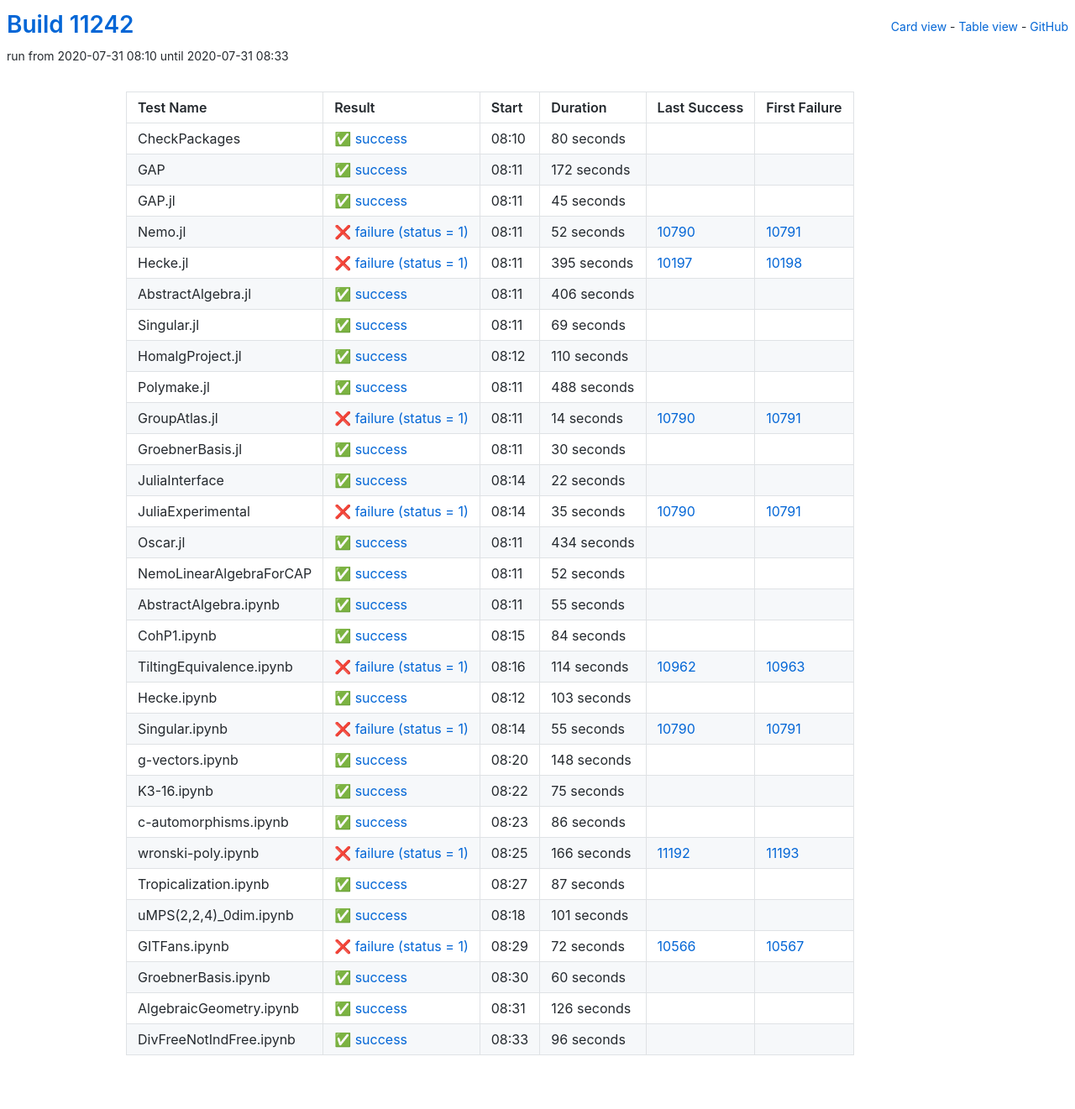
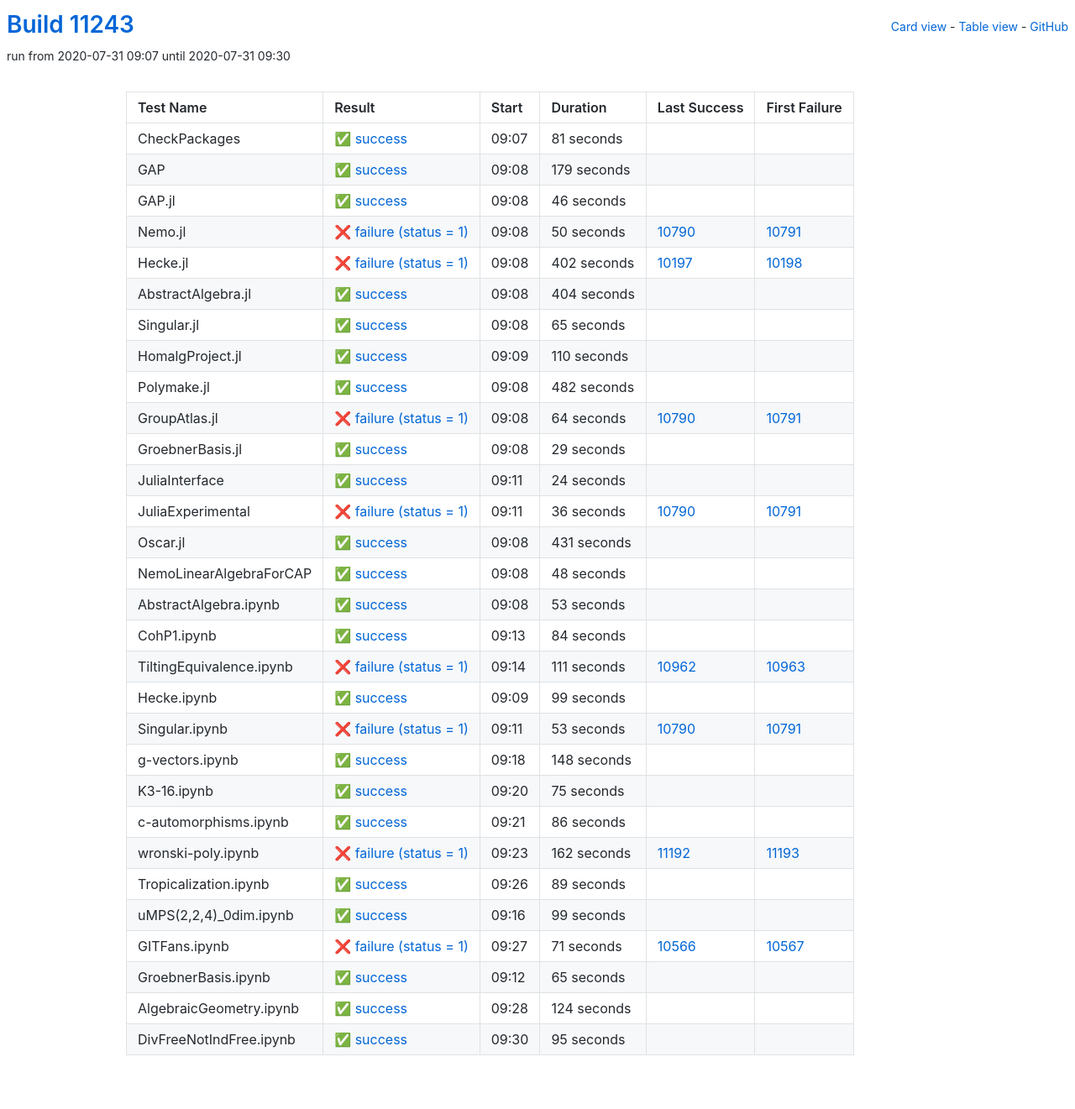
Before and after one commit to oscar-system/oscar-ci-status, a Jekyll site: the page built from table.html, in a window 1280 px wide. Shown: the whole page at 84% size. Built offline with Jekyll 4.4.1, drawn with Linux system fonts in a browser that asks for light colours.

Commit message:
Build #11243

```diff
--- a/_data/ci.yml
+++ b/_data/ci.yml
@@ -1,6 +1,6 @@
 ---
-build: 11242
-build_url: https://oscarci.mathematik.uni-kl.de/job/oscar/11242/
+build: 11243
+build_url: https://oscarci.mathematik.uni-kl.de/job/oscar/11243/
 job: oscar
 organization: oscar-system
 repo: oscar-ci-status
@@ -8,92 +8,92 @@
 tests:
 - name: CheckPackages
   id: checkpackages
-  log: https://oscarci.mathematik.uni-kl.de/job/oscar/11242/artifact/logs/build-11242/CheckPackages.log
-  start: 2020-07-31 08:10
+  log: https://oscarci.mathematik.uni-kl.de/job/oscar/11243/artifact/logs/build-11243/CheckPackages.log
+  start: 2020-07-31 09:07
   success: true
   exitcode: 0
   status: success
-  duration: 80
+  duration: 81
   last_success: false
   last_success_url:
   first_failure: false
   first_failure_url:
 - name: GAP
   id: gap
-  log: https://oscarci.mathematik.uni-kl.de/job/oscar/11242/artifact/logs/build-11242/GAP.log
-  start: 2020-07-31 08:11
+  log: https://oscarci.mathematik.uni-kl.de/job/oscar/11243/artifact/logs/build-11243/GAP.log
+  start: 2020-07-31 09:08
   success: true
   exitcode: 0
   status: success
-  duration: 172
+  duration: 179
   last_success: false
   last_success_url:
   first_failure: false
   first_failure_url:
 - name: GAP.jl
   id: gap-jl
-  log: https://oscarci.mathematik.uni-kl.de/job/oscar/11242/artifact/logs/build-11242/GAP.jl.log
-  start: 2020-07-31 08:11
+  log: https://oscarci.mathematik.uni-kl.de/job/oscar/11243/artifact/logs/build-11243/GAP.jl.log
+  start: 2020-07-31 09:08
   success: true
   exitcode: 0
   status: success
-  duration: 45
+  duration: 46
   last_success: false
   last_success_url:
   first_failure: false
   first_failure_url:
 - name: Nemo.jl
   id: nemo-jl
-  log: https://oscarci.mathematik.uni-kl.de/job/oscar/11242/artifact/logs/build-11242/Nemo.jl.log
-  start: 2020-07-31 08:11
+  log: https://oscarci.mathematik.uni-kl.de/job/oscar/11243/artifact/logs/build-11243/Nemo.jl.log
+  start: 2020-07-31 09:08
   success: false
   exitcode: 1
   status: failure
-  duration: 52
+  duration: 50
   last_success: 10790
   last_success_url: https://oscarci.mathematik.uni-kl.de/job/oscar/10790/
   first_failure: 10791
   first_failure_url: https://oscarci.mathematik.uni-kl.de/job/oscar/10791/
 - name: Hecke.jl
   id: hecke-jl
-  log: https://oscarci.mathematik.uni-kl.de/job/oscar/11242/artifact/logs/build-11242/Hecke.jl.log
-  start: 2020-07-31 08:11
+  log: https://oscarci.mathematik.uni-kl.de/job/oscar/11243/artifact/logs/build-11243/Hecke.jl.log
+  start: 2020-07-31 09:08
   success: false
   exitcode: 1
   status: failure
-  duration: 395
+  duration: 402
   last_success: 10197
   last_success_url: https://oscarci.mathematik.uni-kl.de/job/oscar/10197/
   first_failure: 10198
   first_failure_url: https://oscarci.mathematik.uni-kl.de/job/oscar/10198/
 - name: AbstractAlgebra.jl
   id: abstractalgebra-jl
-  log: https://oscarci.mathematik.uni-kl.de/job/oscar/11242/artifact/logs/build-11242/AbstractAlgebra.jl.log
-  start: 2020-07-31 08:11
+  log: https://oscarci.mathematik.uni-kl.de/job/oscar/11243/artifact/logs/build-11243/AbstractAlgebra.jl.log
+  start: 2020-07-31 09:08
   success: true
   exitcode: 0
   status: success
-  duration: 406
+  duration: 404
   last_success: false
   last_success_url:
   first_failure: false
   first_failure_url:
 - name: Singular.jl
   id: singular-jl
-  log: https://oscarci.mathematik.uni-kl.de/job/oscar/11242/artifact/logs/build-11242/Singular.jl.log
-  start: 2020-07-31 08:11
+  log: https://oscarci.mathematik.uni-kl.de/job/oscar/11243/artifact/logs/build-11243/Singular.jl.log
+  start: 2020-07-31 09:08
   success: true
   exitcode: 0
   status: success
-  duration: 69
+  duration: 65
   last_success: false
   last_success_url:
   first_failure: false
   first_failure_url:
 - name: HomalgProject.jl
   id: homalgproject-jl
-  log: https://oscarci.mathematik.uni-kl.de/job/oscar/11242/artifact/logs/build-11242/HomalgProject.jl.log
-  start: 2020-07-31 08:12
+  log: https://oscarci.mathematik.uni-kl.de/job/oscar/11243/artifact/logs/build-11243/HomalgProject.jl.log
+  start: 2020-07-31 09:09
   success: true
   exitcode: 0
   status: success
@@ -104,104 +104,104 @@
   first_failure_url:
 - name: Polymake.jl
   id: polymake-jl
-  log: https://oscarci.mathematik.uni-kl.de/job/oscar/11242/artifact/logs/build-11242/Polymake.jl.log
-  start: 2020-07-31 08:11
+  log: https://oscarci.mathematik.uni-kl.de/job/oscar/11243/artifact/logs/build-11243/Polymake.jl.log
+  start: 2020-07-31 09:08
   success: true
   exitcode: 0
   status: success
-  duration: 488
+  duration: 482
   last_success: false
   last_success_url:
   first_failure: false
   first_failure_url:
 - name: GroupAtlas.jl
   id: groupatlas-jl
-  log: https://oscarci.mathematik.uni-kl.de/job/oscar/11242/artifact/logs/build-11242/GroupAtlas.jl.log
-  start: 2020-07-31 08:11
+  log: https://oscarci.mathematik.uni-kl.de/job/oscar/11243/artifact/logs/build-11243/GroupAtlas.jl.log
+  start: 2020-07-31 09:08
   success: false
   exitcode: 1
   status: failure
-  duration: 14
+  duration: 64
   last_success: 10790
   last_success_url: https://oscarci.mathematik.uni-kl.de/job/oscar/10790/
   first_failure: 10791
   first_failure_url: https://oscarci.mathematik.uni-kl.de/job/oscar/10791/
 - name: GroebnerBasis.jl
   id: groebnerbasis-jl
-  log: https://oscarci.mathematik.uni-kl.de/job/oscar/11242/artifact/logs/build-11242/GroebnerBasis.jl.log
-  start: 2020-07-31 08:11
+  log: https://oscarci.mathematik.uni-kl.de/job/oscar/11243/artifact/logs/build-11243/GroebnerBasis.jl.log
+  start: 2020-07-31 09:08
   success: true
   exitcode: 0
   status: success
-  duration: 30
+  duration: 29
   last_success: false
   last_success_url:
   first_failure: false
   first_failure_url:
 - name: JuliaInterface
   id: juliainterface
-  log: https://oscarci.mathematik.uni-kl.de/job/oscar/11242/artifact/logs/build-11242/JuliaInterface.log
-  start: 2020-07-31 08:14
+  log: https://oscarci.mathematik.uni-kl.de/job/oscar/11243/artifact/logs/build-11243/JuliaInterface.log
+  start: 2020-07-31 09:11
   success: true
   exitcode: 0
   status: success
-  duration: 22
+  duration: 24
   last_success: false
   last_success_url:
   first_failure: false
   first_failure_url:
 - name: JuliaExperimental
   id: juliaexperimental
-  log: https://oscarci.mathematik.uni-kl.de/job/oscar/11242/artifact/logs/build-11242/JuliaExperimental.log
-  start: 2020-07-31 08:14
+  log: https://oscarci.mathematik.uni-kl.de/job/oscar/11243/artifact/logs/build-11243/JuliaExperimental.log
+  start: 2020-07-31 09:11
   success: false
   exitcode: 1
   status: failure
-  duration: 35
+  duration: 36
   last_success: 10790
   last_success_url: https://oscarci.mathematik.uni-kl.de/job/oscar/10790/
   first_failure: 10791
   first_failure_url: https://oscarci.mathematik.uni-kl.de/job/oscar/10791/
 - name: Oscar.jl
   id: oscar-jl
-  log: https://oscarci.mathematik.uni-kl.de/job/oscar/11242/artifact/logs/build-11242/Oscar.jl.log
-  start: 2020-07-31 08:11
+  log: https://oscarci.mathematik.uni-kl.de/job/oscar/11243/artifact/logs/build-11243/Oscar.jl.log
+  start: 2020-07-31 09:08
   success: true
   exitcode: 0
   status: success
-  duration: 434
+  duration: 431
   last_success: false
   last_success_url:
   first_failure: false
   first_failure_url:
 - name: NemoLinearAlgebraForCAP
   id: nemolinearalgebraforcap
-  log: https://oscarci.mathematik.uni-kl.de/job/oscar/11242/artifact/logs/build-11242/NemoLinearAlgebraForCAP.log
-  start: 2020-07-31 08:11
+  log: https://oscarci.mathematik.uni-kl.de/job/oscar/11243/artifact/logs/build-11243/NemoLinearAlgebraForCAP.log
+  start: 2020-07-31 09:08
   success: true
   exitcode: 0
   status: success
-  duration: 52
+  duration: 48
   last_success: false
   last_success_url:
   first_failure: false
   first_failure_url:
 - name: AbstractAlgebra.ipynb
   id: abstractalgebra-ipynb
-  log: https://oscarci.mathematik.uni-kl.de/job/oscar/11242/artifact/logs/build-11242/AbstractAlgebra.ipynb.log
-  start: 2020-07-31 08:11
+  log: https://oscarci.mathematik.uni-kl.de/job/oscar/11243/artifact/logs/build-11243/AbstractAlgebra.ipynb.log
+  start: 2020-07-31 09:08
   success: true
   exitcode: 0
   status: success
-  duration: 55
+  duration: 53
   last_success: false
   last_success_url:
   first_failure: false
   first_failure_url:
 - name: CohP1.ipynb
   id: cohp1-ipynb
-  log: https://oscarci.mathematik.uni-kl.de/job/oscar/11242/artifact/logs/build-11242/CohP1.ipynb.log
-  start: 2020-07-31 08:15
+  log: https://oscarci.mathematik.uni-kl.de/job/oscar/11243/artifact/logs/build-11243/CohP1.ipynb.log
+  start: 2020-07-31 09:13
   success: true
   exitcode: 0
   status: success
@@ -212,44 +212,44 @@
   first_failure_url:
 - name: TiltingEquivalence.ipynb
   id: tiltingequivalence-ipynb
-  log: https://oscarci.mathematik.uni-kl.de/job/oscar/11242/artifact/logs/build-11242/TiltingEquivalence.ipynb.log
-  start: 2020-07-31 08:16
+  log: https://oscarci.mathematik.uni-kl.de/job/oscar/11243/artifact/logs/build-11243/TiltingEquivalence.ipynb.log
+  start: 2020-07-31 09:14
   success: false
   exitcode: 1
   status: failure
-  duration: 114
+  duration: 111
   last_success: 10962
   last_success_url: https://oscarci.mathematik.uni-kl.de/job/oscar/10962/
   first_failure: 10963
   first_failure_url: https://oscarci.mathematik.uni-kl.de/job/oscar/10963/
 - name: Hecke.ipynb
   id: hecke-ipynb
-  log: https://oscarci.mathematik.uni-kl.de/job/oscar/11242/artifact/logs/build-11242/Hecke.ipynb.log
-  start: 2020-07-31 08:12
+  log: https://oscarci.mathematik.uni-kl.de/job/oscar/11243/artifact/logs/build-11243/Hecke.ipynb.log
+  start: 2020-07-31 09:09
   success: true
   exitcode: 0
   status: success
-  duration: 103
+  duration: 99
   last_success: false
   last_success_url:
   first_failure: false
   first_failure_url:
 - name: Singular.ipynb
   id: singular-ipynb
-  log: https://oscarci.mathematik.uni-kl.de/job/oscar/11242/artifact/logs/build-11242/Singular.ipynb.log
-  start: 2020-07-31 08:14
+  log: https://oscarci.mathematik.uni-kl.de/job/oscar/11243/artifact/logs/build-11243/Singular.ipynb.log
+  start: 2020-07-31 09:11
   success: false
   exitcode: 1
   status: failure
-  duration: 55
+  duration: 53
   last_success: 10790
   last_success_url: https://oscarci.mathematik.uni-kl.de/job/oscar/10790/
   first_failure: 10791
   first_failure_url: https://oscarci.mathematik.uni-kl.de/job/oscar/10791/
 - name: g-vectors.ipynb
   id: g-vectors-ipynb
-  log: https://oscarci.mathematik.uni-kl.de/job/oscar/11242/artifact/logs/build-11242/g-vectors.ipynb.log
-  start: 2020-07-31 08:20
+  log: https://oscarci.mathematik.uni-kl.de/job/oscar/11243/artifact/logs/build-11243/g-vectors.ipynb.log
+  start: 2020-07-31 09:18
   success: true
   exitcode: 0
   status: success
@@ -260,8 +260,8 @@
   first_failure_url:
 - name: K3-16.ipynb
   id: k3-16-ipynb
-  log: https://oscarci.mathematik.uni-kl.de/job/oscar/11242/artifact/logs/build-11242/K3-16.ipynb.log
-  start: 2020-07-31 08:22
+  log: https://oscarci.mathematik.uni-kl.de/job/oscar/11243/artifact/logs/build-11243/K3-16.ipynb.log
+  start: 2020-07-31 09:20
   success: true
   exitcode: 0
   status: success
@@ -272,8 +272,8 @@
   first_failure_url:
 - name: c-automorphisms.ipynb
   id: c-automorphisms-ipynb
-  log: https://oscarci.mathematik.uni-kl.de/job/oscar/11242/artifact/logs/build-11242/c-automorphisms.ipynb.log
-  start: 2020-07-31 08:23
+  log: https://oscarci.mathematik.uni-kl.de/job/oscar/11243/artifact/logs/build-11243/c-automorphisms.ipynb.log
+  start: 2020-07-31 09:21
   success: true
   exitcode: 0
   status: success
@@ -284,84 +284,84 @@
   first_failure_url:
 - name: wronski-poly.ipynb
   id: wronski-poly-ipynb
-  log: https://oscarci.mathematik.uni-kl.de/job/oscar/11242/artifact/logs/build-11242/wronski-poly.ipynb.log
-  start: 2020-07-31 08:25
+  log: https://oscarci.mathematik.uni-kl.de/job/oscar/11243/artifact/logs/build-11243/wronski-poly.ipynb.log
+  start: 2020-07-31 09:23
   success: false
   exitcode: 1
   status: failure
-  duration: 166
+  duration: 162
   last_success: 11192
   last_success_url: https://oscarci.mathematik.uni-kl.de/job/oscar/11192/
   first_failure: 11193
   first_failure_url: https://oscarci.mathematik.uni-kl.de/job/oscar/11193/
 - name: Tropicalization.ipynb
   id: tropicalization-ipynb
-  log: https://oscarci.mathematik.uni-kl.de/job/oscar/11242/artifact/logs/build-11242/Tropicalization.ipynb.log
-  start: 2020-07-31 08:27
+  log: https://oscarci.mathematik.uni-kl.de/job/oscar/11243/artifact/logs/build-11243/Tropicalization.ipynb.log
+  start: 2020-07-31 09:26
   success: true
   exitcode: 0
   status: success
-  duration: 87
+  duration: 89
   last_success: false
   last_success_url:
   first_failure: false
   first_failure_url:
 - name: uMPS(2,2,4)_0dim.ipynb
   id: umps-2-2-4-0dim-ipynb
-  log: https://oscarci.mathematik.uni-kl.de/job/oscar/11242/artifact/logs/build-11242/uMPS-2-2-4-_0dim.ipynb.log
-  start: 2020-07-31 08:18
+  log: https://oscarci.mathematik.uni-kl.de/job/oscar/11243/artifact/logs/build-11243/uMPS-2-2-4-_0dim.ipynb.log
+  start: 2020-07-31 09:16
   success: true
   exitcode: 0
   status: success
-  duration: 101
+  duration: 99
   last_success: false
   last_success_url:
   first_failure: false
   first_failure_url:
 - name: GITFans.ipynb
   id: gitfans-ipynb
-  log: https://oscarci.mathematik.uni-kl.de/job/oscar/11242/artifact/logs/build-11242/GITFans.ipynb.log
-  start: 2020-07-31 08:29
+  log: https://oscarci.mathematik.uni-kl.de/job/oscar/11243/artifact/logs/build-11243/GITFans.ipynb.log
+  start: 2020-07-31 09:27
   success: false
   exitcode: 1
   status: failure
-  duration: 72
+  duration: 71
   last_success: 10566
   last_success_url: https://oscarci.mathematik.uni-kl.de/job/oscar/10566/
   first_failure: 10567
   first_failure_url: https://oscarci.mathematik.uni-kl.de/job/oscar/10567/
 - name: GroebnerBasis.ipynb
   id: groebnerbasis-ipynb
-  log: https://oscarci.mathematik.uni-kl.de/job/oscar/11242/artifact/logs/build-11242/GroebnerBasis.ipynb.log
-  start: 2020-07-31 08:30
+  log: https://oscarci.mathematik.uni-kl.de/job/oscar/11243/artifact/logs/build-11243/GroebnerBasis.ipynb.log
+  start: 2020-07-31 09:12
   success: true
   exitcode: 0
   status: success
-  duration: 60
+  duration: 65
   last_success: false
   last_success_url:
   first_failure: false
   first_failure_url:
 - name: AlgebraicGeometry.ipynb
   id: algebraicgeometry-ipynb
-  log: https://oscarci.mathematik.uni-kl.de/job/oscar/11242/artifact/logs/build-11242/AlgebraicGeometry.ipynb.log
-  start: 2020-07-31 08:31
+  log: https://oscarci.mathematik.uni-kl.de/job/oscar/11243/artifact/logs/build-11243/AlgebraicGeometry.ipynb.log
+  start: 2020-07-31 09:28
   success: true
   exitcode: 0
   status: success
-  duration: 126
+  duration: 124
   last_success: false
   last_success_url:
   first_failure: false
   first_failure_url:
 - name: DivFreeNotIndFree.ipynb
   id: divfreenotindfree-ipynb
-  log: https://oscarci.mathematik.uni-kl.de/job/oscar/11242/artifact/logs/build-11242/DivFreeNotIndFree.ipynb.log
-  start: 2020-07-31 08:33
+  log: https://oscarci.mathematik.uni-kl.de/job/oscar/11243/artifact/logs/build-11243/DivFreeNotIndFree.ipynb.log
+  start: 2020-07-31 09:30
   success: true
   exitcode: 0
   status: success
-  duration: 96
+  duration: 95
   last_success: false
   last_success_url:
   first_failure: false
```
Also changed, not shown: README.md.
